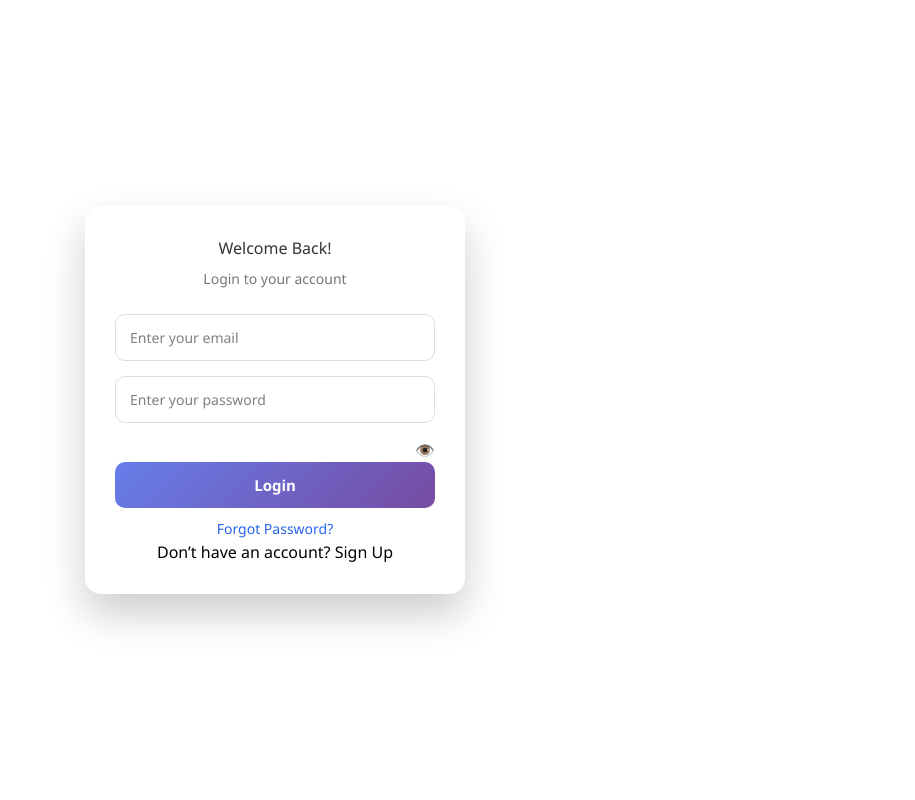
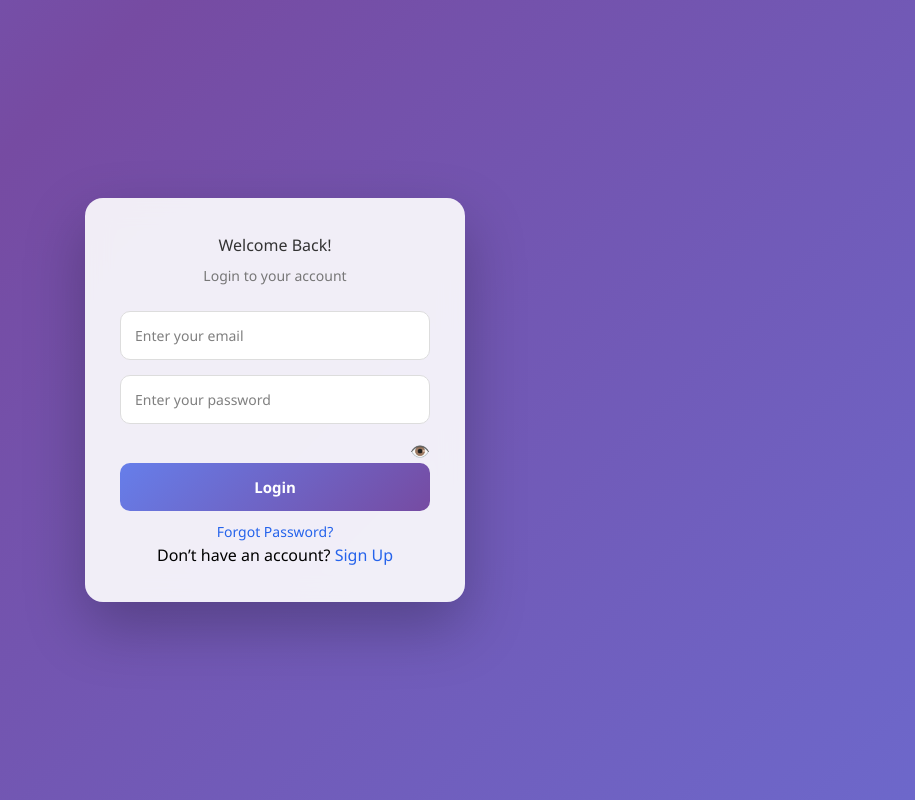
Before and after one commit to ShivaGitDeve/auth-api-nodejs, a React (Vite) app in the folder Auth-frontEnd/vite-project/: page /login in a window 1280 px wide. Shown: the whole page, without its empty margins (365-1280 px from the left). Built offline with nearby package versions, Linux system fonts and the light colour scheme.

Commit message:
Add change password feature and update profile, app and login styles

```diff
--- a/Auth-frontEnd/vite-project/src/App.jsx
+++ b/Auth-frontEnd/vite-project/src/App.jsx
@@ -10,6 +10,7 @@ import Admin from "./pages/admin/Admin";
 import SignupPage from "./pages/login/Signup";
 import HomePage from "./pages/home/Home";
 import Profile from "./pages/home/Profile";
+import ChangePassword from "./pages/Password/Change-Password";
 import "./App.css";
 
 function App() {
@@ -20,6 +21,7 @@ function App() {
         <Route path="/" element={<HomePage />} />
         <Route path="/profile" element={<Profile />} />
         <Route path="/login" element={<Login />} />
+        <Route path="/change-password" element={<ChangePassword />} />
         <Route path="/forgot-password" element={<ForgotPassword />} />
         <Route path="/reset-password" element={<ResetPassword />} />
         <Route path="/signup" element={<SignupPage />} />
--- /dev/null
+++ b/Auth-frontEnd/vite-project/src/pages/Password/Change-Password.jsx
@@ -0,0 +1,66 @@
+
+import { useState } from "react"
+import api from "../../api/axios";
+
+const ChangePassword = () => {
+    const [currentPassword, setcurrentPassword] = useState("")
+    const [newPassword, setNewPassword] = useState("")
+
+    const handleSubmit = async (e) => {
+        e.preventDefault();
+        try {
+            const res = await api.post("/auth/change-password", {
+                currentPassword, newPassword
+            })
+            alert("Password Update Successfully")
+            setcurrentPassword("")
+            setNewPassword("")
+        } catch (error) {
+            alert(error.response?.data?.message || "Error updating password");
+        }
+    }
+
+    return (
+        <>
+            <div className="min-h-screen flex items-center justify-center bg-gradient-to-br from-slate-900 via-gray-900 to-black px-4">
+
+                <div className="w-full max-w-md bg-white/5 backdrop-blur-xl border border-white/10 rounded-2xl shadow-2xl p-8 transition-all duration-500 hover:scale-[1.02]">
+
+                    <h2 className="text-2xl font-semibold text-white mb-6 text-center tracking-wide">
+                        Change Password
+                    </h2>
+
+                    <form onSubmit={handleSubmit} className="flex flex-col gap-4">
+
+                        <input
+                            type="password"
+                            placeholder="Old Password"
+                            value={currentPassword}
+                            onChange={(e) => setcurrentPassword(e.target.value)}
+                            className="bg-black/40 text-white placeholder-gray-400 px-4 py-3 rounded-lg border border-gray-700 focus:outline-none focus:ring-2 focus:ring-indigo-500 focus:border-transparent transition-all duration-300"
+                        />
+
+                        <input
+                            type="password"
+                            placeholder="New Password"
+                            value={newPassword}
+                            onChange={(e) => setNewPassword(e.target.value)}
+                            className="bg-black/40 text-white placeholder-gray-400 px-4 py-3 rounded-lg border border-gray-700 focus:outline-none focus:ring-2 focus:ring-indigo-500 focus:border-transparent transition-all duration-300"
+                        />
+
+                        <button
+                            type="submit"
+                            className="mt-2 bg-indigo-600 hover:bg-indigo-500 active:scale-95 text-white font-medium py-3 rounded-lg transition-all duration-300 shadow-lg hover:shadow-indigo-500/40"
+                        >
+                            Update Password
+                        </button>
+
+                    </form>
+                </div>
+
+            </div>
+        </>
+    );
+};
+
+export default ChangePassword
--- a/Auth-frontEnd/vite-project/src/pages/home/Profile.jsx
+++ b/Auth-frontEnd/vite-project/src/pages/home/Profile.jsx
@@ -2,7 +2,6 @@ import { useEffect, useState } from "react"
 import api from "../../api/axios"
 
 const Profile = () => {
-    console.log("PROFILE PAGE RENDER");
     const [user, setUser] = useState(null)
     useEffect(() => {
         const fetchUser = async () => {
--- a/Auth-frontEnd/vite-project/src/pages/login/login.css
+++ b/Auth-frontEnd/vite-project/src/pages/login/login.css
@@ -5,22 +5,60 @@
   font-family: "Segoe UI", sans-serif;
 }
 
+/* animated gradient background */
+
 .login-container {
   min-height: 100vh;
-  /* background: linear-gradient(135deg, #667eea, #764ba2); */
   display: flex;
   align-items: center;
   justify-content: center;
+  background: linear-gradient(-45deg, #667eea, #764ba2, #6b8cff, #9f7aea);
+  background-size: 400% 400%;
+  animation: gradientMove 12s ease infinite;
+  padding: 20px;
 }
 
+@keyframes gradientMove {
+  0% {
+    background-position: 0% 50%;
+  }
+  50% {
+    background-position: 100% 50%;
+  }
+  100% {
+    background-position: 0% 50%;
+  }
+}
+
+/* card */
+
 .login-card {
-  background: #ffffff;
+  background: rgba(255, 255, 255, 0.9);
+  backdrop-filter: blur(12px);
   width: 100%;
   max-width: 380px;
-  padding: 30px;
-  border-radius: 16px;
-  box-shadow: 0 20px 40px rgba(0, 0, 0, 0.2);
+  padding: 35px;
+  border-radius: 18px;
+  box-shadow: 0 25px 60px rgba(0, 0, 0, 0.25);
   text-align: center;
+  animation: cardEntry 0.7s ease;
+  transition: transform 0.35s ease, box-shadow 0.35s ease;
+}
+
+.login-card:hover {
+  transform: translateY(-6px) scale(1.02);
+  box-shadow: 0 35px 70px rgba(0, 0, 0, 0.35);
+}
+
+@keyframes cardEntry {
+  from {
+    opacity: 0;
+    transform: translateY(40px) scale(0.95);
+  }
+  to {
+    opacity: 1;
+    transform: translateY(0) scale(1);
+  }
 }
 
 .login-card h2 {
@@ -34,25 +72,31 @@
   font-size: 14px;
 }
 
+/* inputs */
+
 .login-card input {
   width: 100%;
-  padding: 12px 14px;
+  padding: 13px 14px;
   margin-bottom: 15px;
   border-radius: 10px;
   border: 1px solid #ddd;
   font-size: 14px;
   outline: none;
-  transition: 0.3s;
+  transition: all 0.3s ease;
+  background: #fff;
 }
 
 .login-card input:focus {
   border-color: #667eea;
-  box-shadow: 0 0 0 2px rgba(102, 126, 234, 0.2);
+  box-shadow: 0 0 0 3px rgba(102, 126, 234, 0.25);
+  transform: scale(1.02);
 }
+
+/* button */
 
 .login-card button {
   width: 100%;
-  padding: 12px;
+  padding: 13px;
   background: linear-gradient(135deg, #667eea, #764ba2);
   border: none;
   border-radius: 10px;
@@ -60,13 +104,36 @@
   font-size: 15px;
   font-weight: 600;
   cursor: pointer;
-  transition: 0.3s;
+  transition: all 0.3s ease;
+  position: relative;
+  overflow: hidden;
 }
 
 .login-card button:hover {
-  opacity: 0.9;
-  transform: translateY(-1px);
+  transform: translateY(-2px);
+  box-shadow: 0 10px 25px rgba(102, 126, 234, 0.4);
 }
+
+/* button click animation */
+
+.login-card button:active {
+  transform: scale(0.96);
+}
+
+/* link styles */
+
+.login-card a {
+  color: #2563eb;
+  font-weight: 500;
+  transition: color 0.2s ease;
+}
+
+.login-card a:hover {
+  color: #1d4ed8;
+  text-decoration: underline;
+}
+
+/* footer */
 
 .footer-text {
   margin-top: 20px;
```
